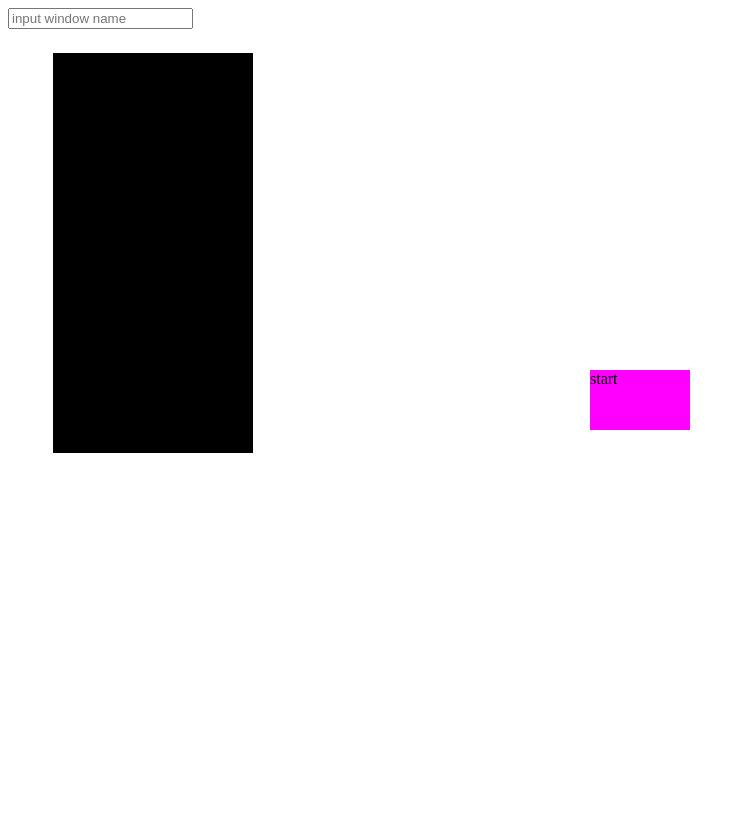
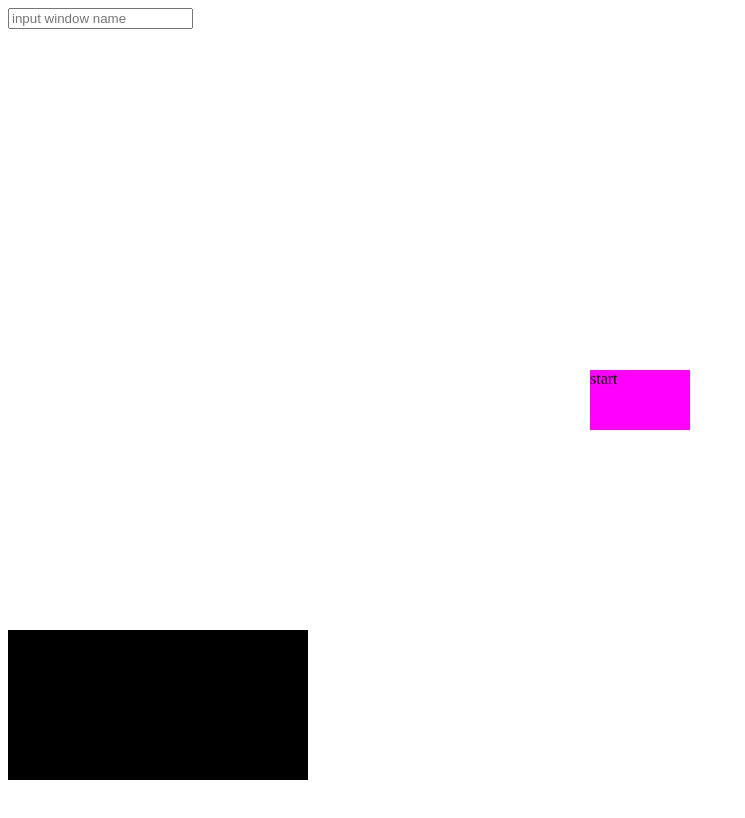
Before and after one commit to itumo-arigatone/auto_tsumu, a React app: page / in a window 1280 px wide. Shown: the whole page, without its empty margins (0-745 px from the left). Built offline with nearby package versions, Linux system fonts and the light colour scheme.

Commit message:
メッセージを表示するように修正

```diff
--- a/index.html
+++ b/index.html
@@ -8,7 +8,5 @@
   </head>
   <body>
       <div id="findWindow"></div>
-      <div id="messageArea"></div>
-      <div id="startButton"></div>
   </body>
 </html>
--- a/src/index.tsx
+++ b/src/index.tsx
@@ -43,20 +43,13 @@ class StartButton extends React.Component<{ windowName: string }> {
       (error, stdout, stderr) => {
         if (error != null) {
           ipcRenderer.invoke('pyEnd', error + '');
-          // TODO 画面に書き込む処理
-          // <Logging msg={error + ''} />;
-          console.log(error);
-          console.log('error');
           this.setState({
-            logging: 'error',
+            logging: 'error:' + error,
           });
         } else {
           ipcRenderer.invoke('pyEnd', 'data');
-          // <Logging msg={stdout + ''} />;
-          console.log(stdout);
-          console.log('stdout');
           this.setState({
-            logging: 'stdout',
+            logging: 'info:' + stdout,
           });
         }
       },
@@ -94,7 +87,11 @@ class Logging extends React.Component<{ msg: string }> {
    * @return {any} button tag
    */
   render() {
-    return this.props.msg;
+    return (
+      <div id="messageArea">
+        <div className="message">{this.props.msg}</div>
+      </div>
+    );
   }
 }
 
@@ -132,8 +129,3 @@ class SetWindowNameBox extends React.Component {
 }
 
 ReactDOM.render(<SetWindowNameBox />, document.getElementById('findWindow'));
-/* ReactDOM.render(
-  <StartButton windowName="" />,
-  document.getElementById('startButton'),
-);
-ReactDOM.render(<Logging msg={'aa'} />, document.getElementById('messageArea')); */
--- a/src/style/style.css
+++ b/src/style/style.css
@@ -21,9 +21,15 @@ body{
 
 #messageArea{
   background-color: #000000;
+  width: 300px;
+  height: 150px;
+  position: absolute;
+  bottom: 20px
+}
+
+.message{
   color: #ff0000;
-  width: 200px;
-  height: 400px;
-  position: absolute;
-  margin: 45px 0 0 45px;
+  width: 300px;
+  height: 150px;
+  padding: 20px
 }
```
